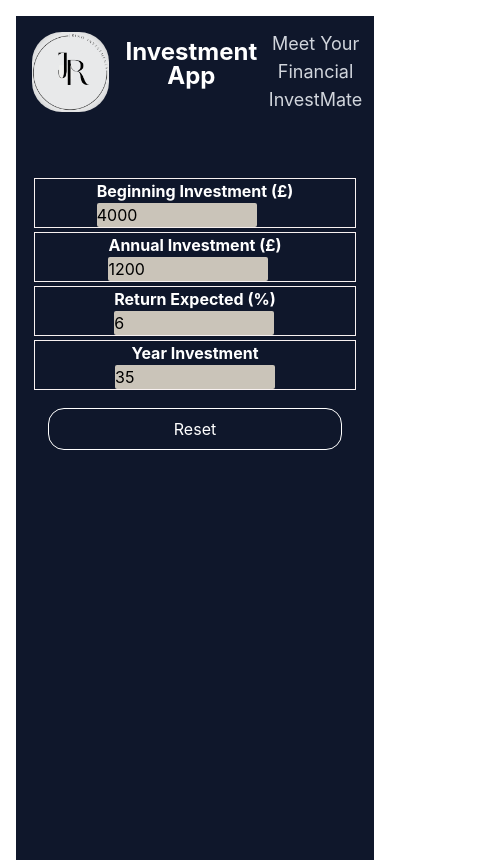
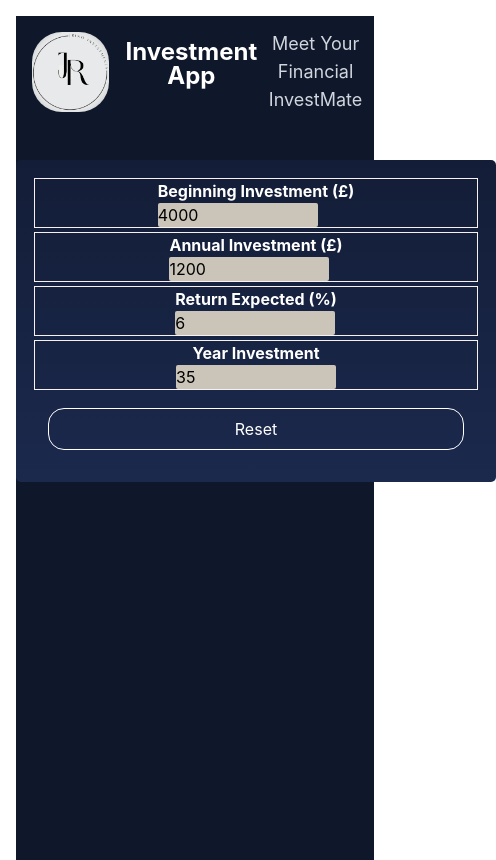
Before and after one commit to JackieRino/investment-app, a React (Vite) app: page / in a window 390 px wide. Shown: the whole page, 496 px wide, since content can reach past the window. Built offline with nearby package versions, Linux system fonts and the light colour scheme.

Commit message:
css responsiveness

```diff
--- a/src/App.css
+++ b/src/App.css
@@ -25,10 +25,10 @@
 
 #userInput{
   padding: 1rem;
-  max-width: 30rem;
+  width: 50rem;
   margin: 2rem auto;
-  border-radius: 4px;
-  /* border: 2px solid antiquewhite; */
+  border-radius: 5px;
+  background: linear-gradient(to bottom, #131d37 ,#1b294d ) ;
   display: flex;
   justify-content: center;
 }
@@ -82,5 +82,6 @@
         #userInput{
             display: flex;
             flex-direction: column;
+            max-width: 30rem;
         }
 }
```
